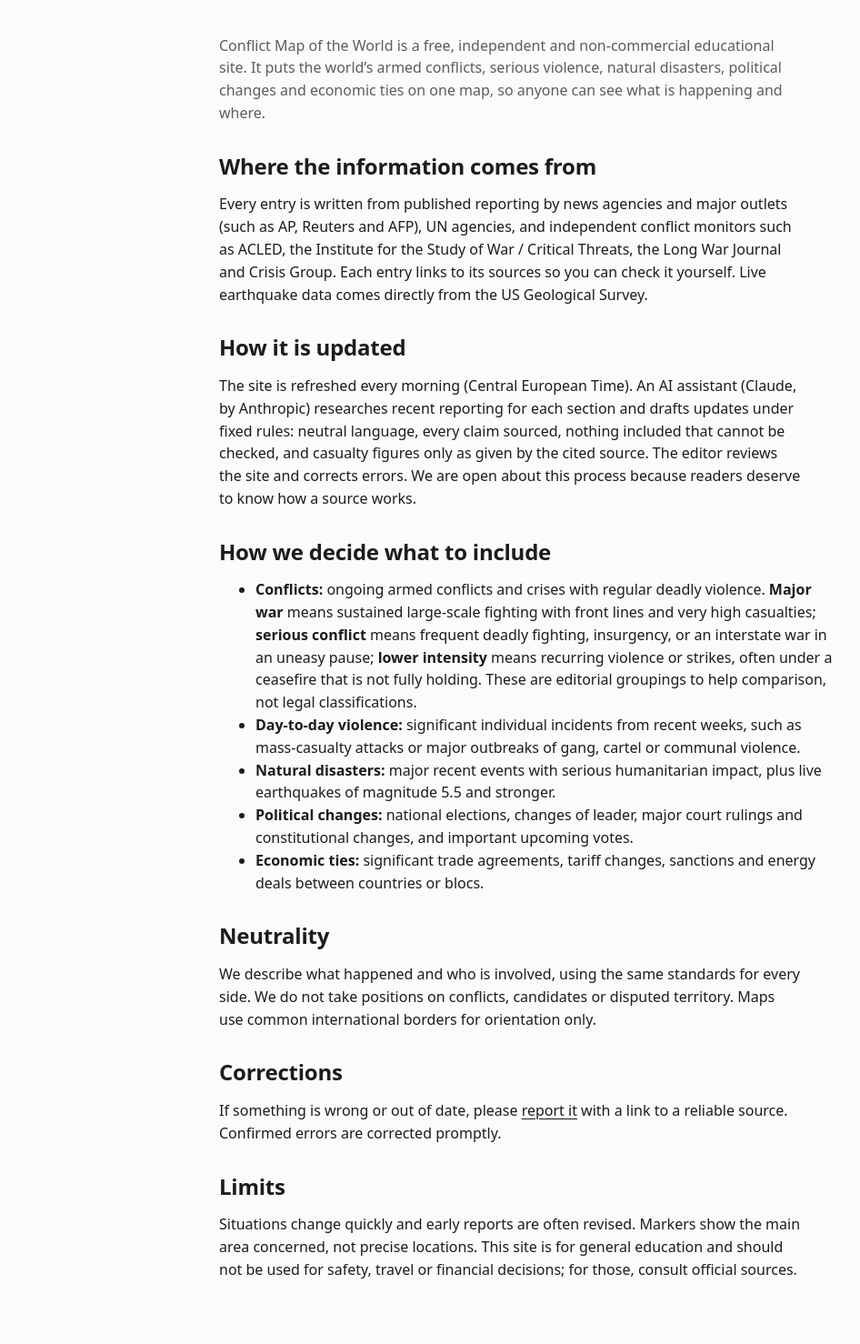
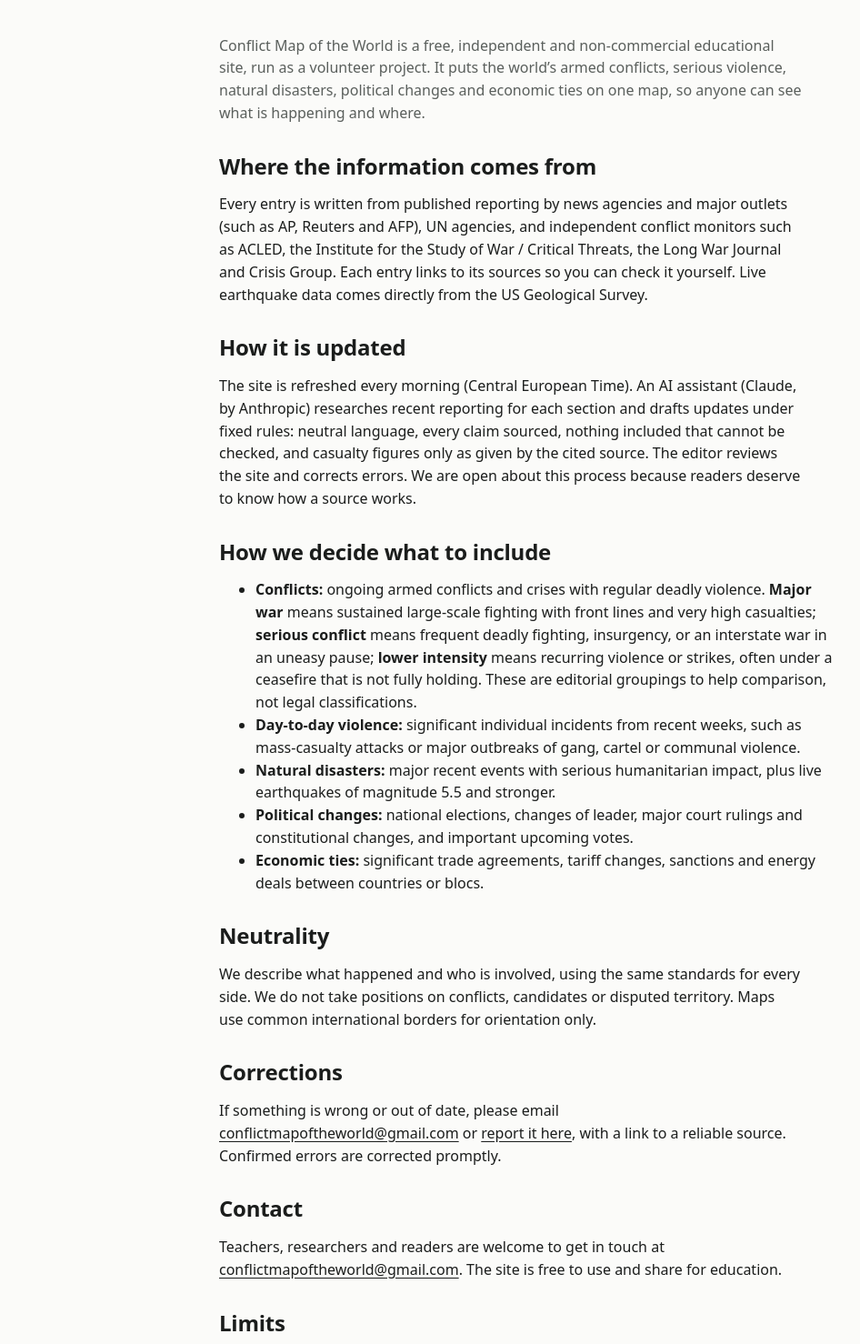
Before and after one commit to LA5996/conflictmapoftheworld, a plain HTML site: page about.html in a window 1280 px wide. Shown: the part 122-1600 px from the top of the page at 91% size, without its empty margins (19-965 px from the left). Drawn offline with Linux system fonts and the light colour scheme.

Commit message:
Add project contact email; describe as volunteer project
Co-Authored-By: Claude Opus 5.5 <noreply@anthropic.com>
Claude-Session: https://claude.ai/code/session_01LDx11dcfgqn2FmCHw3PuaN

```diff
--- a/about.html
+++ b/about.html
@@ -11,7 +11,7 @@
 <body>
 <header class="band head"><div class="wrap"><p class="brand"><a href="./">← Conflict Map of the World</a></p><h1>About and methods</h1></div></header>
 <main class="band"><div class="wrap doc">
-<p class="lede">Conflict Map of the World is a free, independent and non-commercial educational site. It puts the world’s armed conflicts, serious violence, natural disasters, political changes and economic ties on one map, so anyone can see what is happening and where.</p>
+<p class="lede">Conflict Map of the World is a free, independent and non-commercial educational site, run as a volunteer project. It puts the world’s armed conflicts, serious violence, natural disasters, political changes and economic ties on one map, so anyone can see what is happening and where.</p>
 
 <h2>Where the information comes from</h2>
 <p>Every entry is written from published reporting by news agencies and major outlets (such as AP, Reuters and AFP), UN agencies, and independent conflict monitors such as ACLED, the Institute for the Study of War / Critical Threats, the Long War Journal and Crisis Group. Each entry links to its sources so you can check it yourself. Live earthquake data comes directly from the US Geological Survey.</p>
@@ -32,7 +32,10 @@
 <p>We describe what happened and who is involved, using the same standards for every side. We do not take positions on conflicts, candidates or disputed territory. Maps use common international borders for orientation only.</p>
 
 <h2>Corrections</h2>
-<p>If something is wrong or out of date, please <a href="https://github.com/LA5996/conflictmapoftheworld/issues/new" rel="noopener">report it</a> with a link to a reliable source. Confirmed errors are corrected promptly.</p>
+<p>If something is wrong or out of date, please email <a href="mailto:conflictmapoftheworld@gmail.com">conflictmapoftheworld@gmail.com</a> or <a href="https://github.com/LA5996/conflictmapoftheworld/issues/new" rel="noopener">report it here</a>, with a link to a reliable source. Confirmed errors are corrected promptly.</p>
+
+<h2>Contact</h2>
+<p>Teachers, researchers and readers are welcome to get in touch at <a href="mailto:conflictmapoftheworld@gmail.com">conflictmapoftheworld@gmail.com</a>. The site is free to use and share for education.</p>
 
 <h2>Limits</h2>
 <p>Situations change quickly and early reports are often revised. Markers show the main area concerned, not precise locations. This site is for general education and should not be used for safety, travel or financial decisions; for those, consult official sources.</p>
```
Also changed, not shown: index.html (+1 -1 lines), privacy.html (+2 -1 lines).
